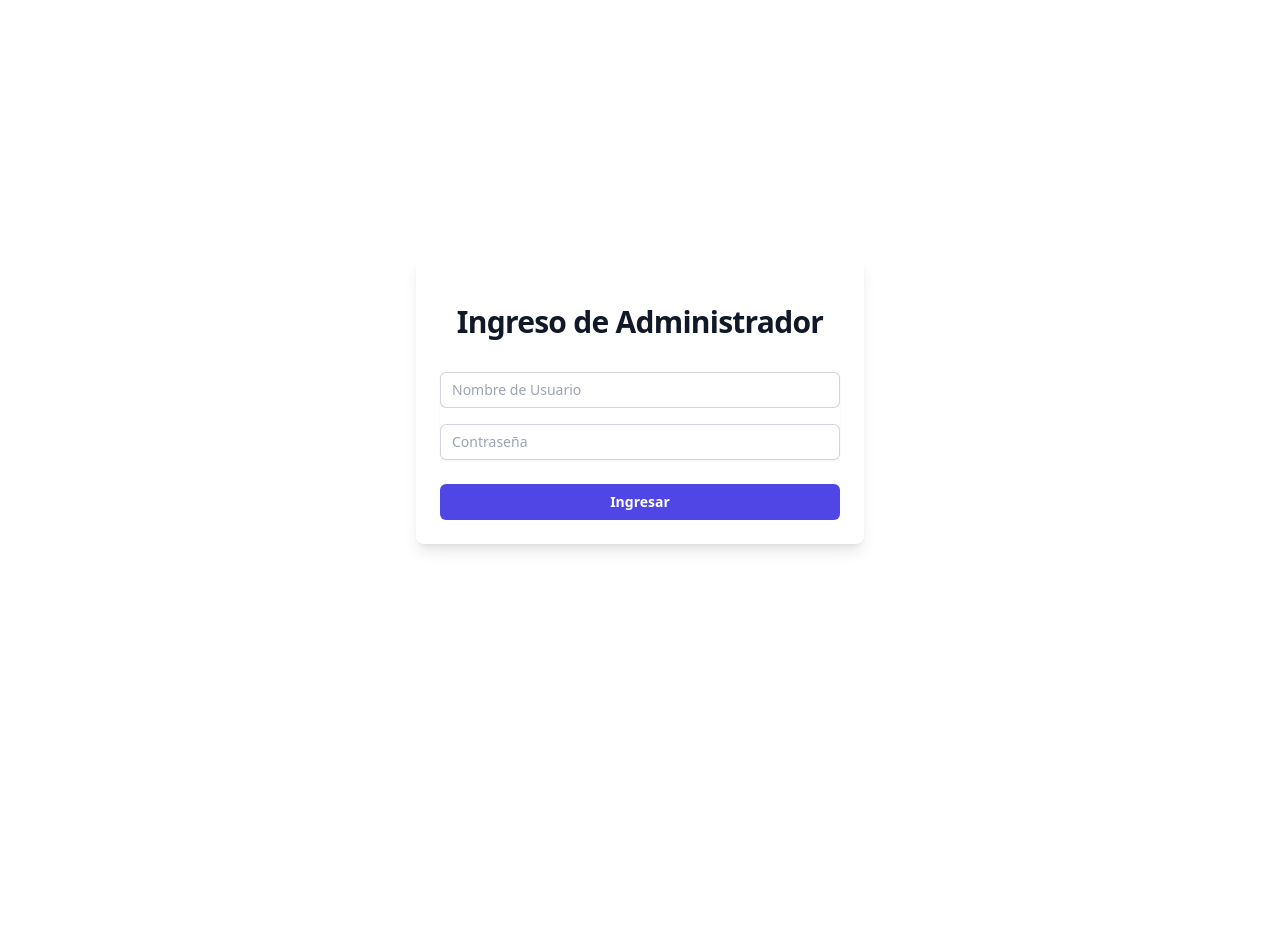
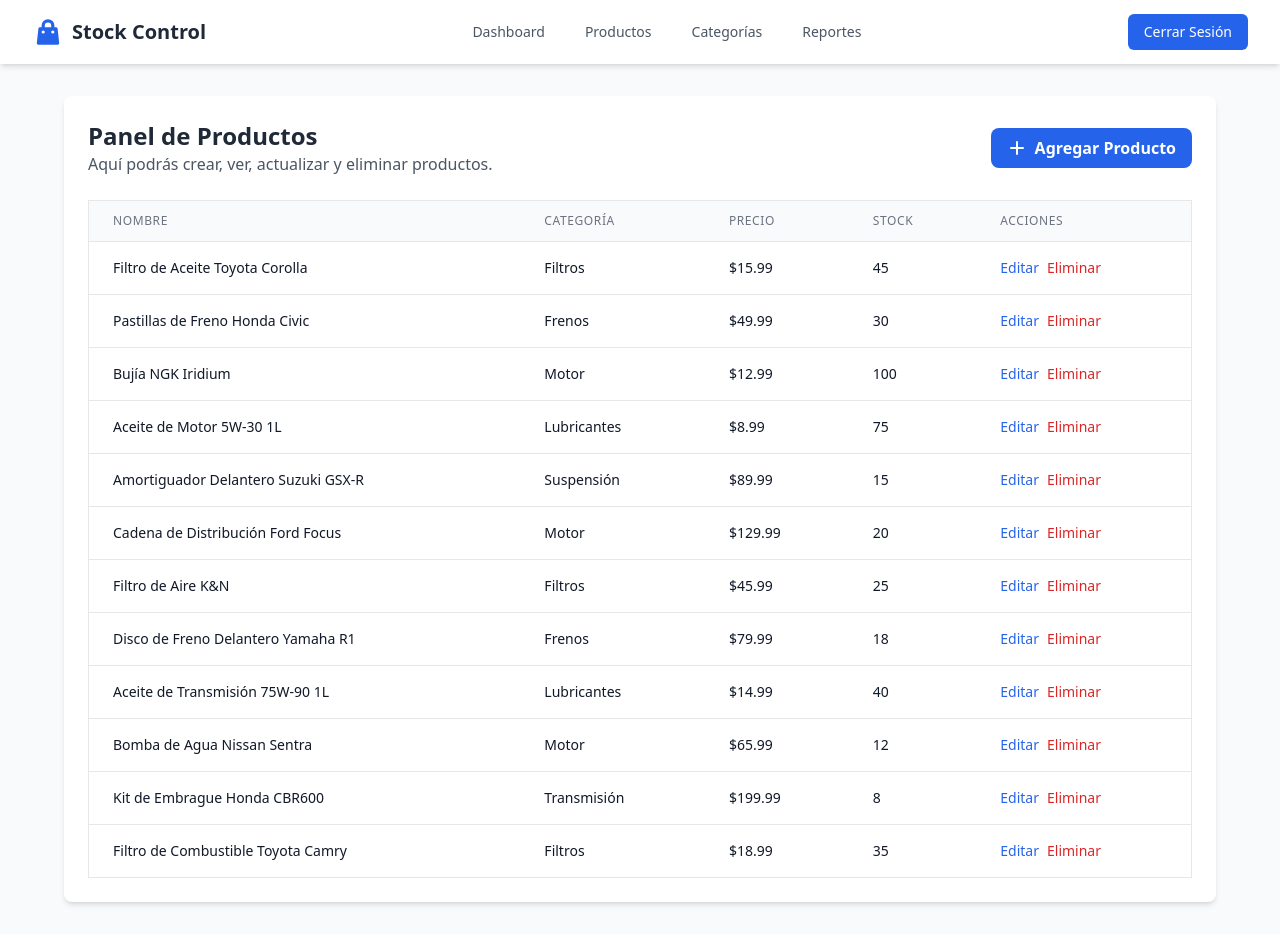
Before and after one commit to lucasecapdevila/stock-app-frontend, a React (Vite) app: page /admin in a window 1280 px wide. Before the commit this address led to /login. Before the commit the page ends 800 px from the top, so only its background shows below. Built offline with nearby package versions, Linux system fonts and the light colour scheme; sample sign-in values are in the browser's storage.

Commit message:
minnor issues solved

```diff
--- a/src/App.tsx
+++ b/src/App.tsx
@@ -1,10 +1,12 @@
-import { BrowserRouter, Route, Routes } from "react-router";
+import { BrowserRouter, Route, Routes, Navigate } from "react-router";
 import Login from "./components/pages/Login";
 import Home from "./components/pages/Home";
 import ProtectedRoutes from "./components/routes/ProtectedRoutes";
 import AdminRoutes from "./components/routes/AdminRoutes";
 
 function App() {
+  const isLoggedIn = sessionStorage.getItem('isLoggedIn') === 'true';
+
   return (
     <BrowserRouter>
       <Routes>
@@ -13,9 +15,13 @@ function App() {
         <Route
           path="/admin/*"
           element={
-            <ProtectedRoutes>
-              <AdminRoutes />
-            </ProtectedRoutes>
+            isLoggedIn ? (
+              <ProtectedRoutes>
+                <AdminRoutes />
+              </ProtectedRoutes>
+            ) : (
+              <Navigate to="/login" replace />
+            )
           }
         />
       </Routes>
--- a/src/components/common/Navbar.tsx
+++ b/src/components/common/Navbar.tsx
@@ -1,13 +1,16 @@
 import { Link, useNavigate } from 'react-router';
+import { useState } from 'react';
 
 const Navbar = () => {
   const navigate = useNavigate();
+  const isLoggedIn = sessionStorage.getItem('isLoggedIn') === 'true';
+  const [isMenuOpen, setIsMenuOpen] = useState(false);
 
   const handleLogout = () => {
-    // Aquí puedes agregar la lógica para limpiar el token o cualquier dato de sesión
-    localStorage.removeItem('token'); // Si estás usando token en localStorage
-    // Redirigir a la página de inicio
+    if (window.confirm('¿Estás seguro de que deseas cerrar sesión?')) {
+      sessionStorage.removeItem('isLoggedIn');
       navigate('/');
+    }
   };
 
   return (
@@ -23,7 +26,39 @@ const Navbar = () => {
             </Link>
           </div>
 
-          <div className="flex items-center space-x-4">
+          {/* Mobile menu button */}
+          {isLoggedIn && (
+            <div className="flex items-center md:hidden">
+              <button
+                onClick={() => setIsMenuOpen(!isMenuOpen)}
+                className="inline-flex items-center justify-center p-2 rounded-md text-gray-400 hover:text-gray-500 hover:bg-gray-100 focus:outline-none focus:ring-2 focus:ring-inset focus:ring-blue-500"
+              >
+                <span className="sr-only">Abrir menú</span>
+                <svg
+                  className={`${isMenuOpen ? 'hidden' : 'block'} h-6 w-6`}
+                  xmlns="http://www.w3.org/2000/svg"
+                  fill="none"
+                  viewBox="0 0 24 24"
+                  stroke="currentColor"
+                >
+                  <path strokeLinecap="round" strokeLinejoin="round" strokeWidth={2} d="M4 6h16M4 12h16M4 18h16" />
+                </svg>
+                <svg
+                  className={`${isMenuOpen ? 'block' : 'hidden'} h-6 w-6`}
+                  xmlns="http://www.w3.org/2000/svg"
+                  fill="none"
+                  viewBox="0 0 24 24"
+                  stroke="currentColor"
+                >
+                  <path strokeLinecap="round" strokeLinejoin="round" strokeWidth={2} d="M6 18L18 6M6 6l12 12" />
+                </svg>
+              </button>
+            </div>
+          )}
+
+          {/* Desktop menu */}
+          {isLoggedIn && (
+            <div className="hidden md:flex items-center space-x-4">
               <Link to="/" className="text-gray-600 hover:text-blue-600 px-3 py-2 rounded-md text-sm font-medium">
                 Dashboard
               </Link>
@@ -37,16 +72,53 @@ const Navbar = () => {
                 Reportes
               </Link>
             </div>
+          )}
 
-          <div className="flex items-center">
+          {/* Desktop login/logout button */}
+          <div className="hidden md:flex items-center">
+            {isLoggedIn ? (
               <button
                 onClick={handleLogout}
                 className="bg-blue-600 hover:bg-blue-700 text-white px-4 py-2 rounded-md text-sm font-medium transition-colors duration-200 flex items-center gap-2"
               >
                 Cerrar Sesión
               </button>
+            ) : (
+              <Link
+                to="/"
+                className="bg-blue-600 hover:bg-blue-700 text-white px-4 py-2 rounded-md text-sm font-medium transition-colors duration-200"
+              >
+                Iniciar Sesión
+              </Link>
+            )}
           </div>
         </div>
+
+        {/* Mobile menu */}
+        {isLoggedIn && isMenuOpen && (
+          <div className="md:hidden">
+            <div className="px-2 pt-2 pb-3 space-y-1 sm:px-3">
+              <Link to="/" className="block px-3 py-2 rounded-md text-base font-medium text-gray-600 hover:text-blue-600 hover:bg-gray-50">
+                Dashboard
+              </Link>
+              <Link to="/productos" className="block px-3 py-2 rounded-md text-base font-medium text-gray-600 hover:text-blue-600 hover:bg-gray-50">
+                Productos
+              </Link>
+              <Link to="/categorias" className="block px-3 py-2 rounded-md text-base font-medium text-gray-600 hover:text-blue-600 hover:bg-gray-50">
+                Categorías
+              </Link>
+              <Link to="/reportes" className="block px-3 py-2 rounded-md text-base font-medium text-gray-600 hover:text-blue-600 hover:bg-gray-50">
+                Reportes
+              </Link>
+              <button
+                onClick={handleLogout}
+                className="w-full text-left px-3 py-2 rounded-md text-base font-medium text-gray-600 hover:text-blue-600 hover:bg-gray-50"
+              >
+                Cerrar Sesión
+              </button>
+            </div>
+          </div>
+        )}
       </div>
     </nav>
   );
--- a/src/components/pages/Dashboard.tsx
+++ b/src/components/pages/Dashboard.tsx
@@ -33,6 +33,11 @@ const Dashboard = () => {
     }
   };
 
+  const handleEdit = (id: string) => {
+    const product = products.find(p => p.id === id);
+    alert(`Editando producto: ${product?.name}`);
+  };
+
   const handleAddProduct = () => {
     // TODO: Implementar lógica para agregar producto
     alert('Aquí se agregará un producto');
@@ -41,16 +46,16 @@ const Dashboard = () => {
   return (
     <div className="min-h-screen bg-gray-50">
       <Navbar />
-      <div className="p-8">
-        <div className="max-w-6xl mx-auto bg-white rounded-lg shadow-md p-6">
-          <div className="flex justify-between items-center mb-6">
+      <div className="p-4 sm:p-8">
+        <div className="max-w-6xl mx-auto bg-white rounded-lg shadow-md p-4 sm:p-6">
+          <div className="flex flex-col sm:flex-row justify-between items-start sm:items-center gap-4 mb-6">
             <div>
-              <h1 className="text-2xl font-bold text-gray-800">Panel de Productos</h1>
-              <p className="text-gray-600">Aquí podrás crear, ver, actualizar y eliminar productos.</p>
+              <h1 className="text-xl sm:text-2xl font-bold text-gray-800">Panel de Productos</h1>
+              <p className="text-sm sm:text-base text-gray-600">Aquí podrás crear, ver, actualizar y eliminar productos.</p>
             </div>
             <button
               onClick={handleAddProduct}
-              className="bg-blue-600 hover:bg-blue-700 text-white font-semibold py-2 px-4 rounded-lg flex items-center gap-2 transition-colors duration-200"
+              className="w-full sm:w-auto bg-blue-600 hover:bg-blue-700 text-white font-semibold py-2 px-4 rounded-lg flex items-center justify-center gap-2 transition-colors duration-200"
             >
               <svg xmlns="http://www.w3.org/2000/svg" className="h-5 w-5" viewBox="0 0 20 20" fill="currentColor">
                 <path fillRule="evenodd" d="M10 3a1 1 0 011 1v5h5a1 1 0 110 2h-5v5a1 1 0 11-2 0v-5H4a1 1 0 110-2h5V4a1 1 0 011-1z" clipRule="evenodd" />
@@ -59,8 +64,17 @@ const Dashboard = () => {
             </button>
           </div>
 
-          <div className="overflow-x-auto">
-            <table className="min-w-full bg-white border border-gray-200">
+          <div className="relative">
+            {/* Scroll indicator for mobile */}
+            <div className="md:hidden absolute right-0 top-1/2 -translate-y-1/2 w-8 h-8 flex items-center justify-center text-gray-400 animate-pulse">
+              <svg xmlns="http://www.w3.org/2000/svg" className="h-6 w-6" fill="none" viewBox="0 0 24 24" stroke="currentColor">
+                <path strokeLinecap="round" strokeLinejoin="round" strokeWidth={2} d="M9 5l7 7-7 7" />
+              </svg>
+            </div>
+
+            <div className="overflow-x-auto scrollbar-hide">
+              <div className="min-w-[800px]">
+                <table className="w-full bg-white border border-gray-200">
                   <thead className="bg-gray-50">
                     <tr>
                       <th className="px-6 py-3 border-b border-gray-200 text-left text-xs font-medium text-gray-500 uppercase tracking-wider">
@@ -97,7 +111,10 @@ const Dashboard = () => {
                         </td>
                         <td className="px-6 py-4 whitespace-nowrap text-sm text-gray-900">
                           <div className="flex space-x-2">
-                        <button className="text-blue-600 hover:text-blue-900">
+                            <button
+                              onClick={() => handleEdit(product.id)}
+                              className="text-blue-600 hover:text-blue-900"
+                            >
                               Editar
                             </button>
                             <button
@@ -116,6 +133,8 @@ const Dashboard = () => {
             </div>
           </div>
         </div>
+      </div>
+    </div>
   )
 }
 
--- a/src/components/pages/Login.tsx
+++ b/src/components/pages/Login.tsx
@@ -23,9 +23,9 @@ const Login = () => {
     const validPassword = 'admin123'
 
     if (data.username === validUsername && data.password === validPassword) {
-      // Store login state in localStorage
-      localStorage.setItem('isLoggedIn', 'true')
-      // Redirect to dashboard or home page
+      // Store login state in sessionStorage
+      sessionStorage.setItem('isLoggedIn', 'true')
+      // Redirect to admin page
       navigate('/admin')
     } else {
       setLoginError('Usuario o contraseña incorrectos')
--- a/src/components/routes/ProtectedRoutes.tsx
+++ b/src/components/routes/ProtectedRoutes.tsx
@@ -6,10 +6,10 @@ interface ProtectedRoutesProps {
 }
 
 const ProtectedRoutes = ({ children }: ProtectedRoutesProps) => {
-  const isLoggedIn = localStorage.getItem('isLoggedIn') === 'true'
+  const isLoggedIn = sessionStorage.getItem('isLoggedIn') === 'true'
 
   if (!isLoggedIn) {
-    return <Navigate to="/login" />
+    return <Navigate to="/" />
   }
 
   return <>{children}</>
```
Lines whose indentation alone changed are shown as unchanged.
